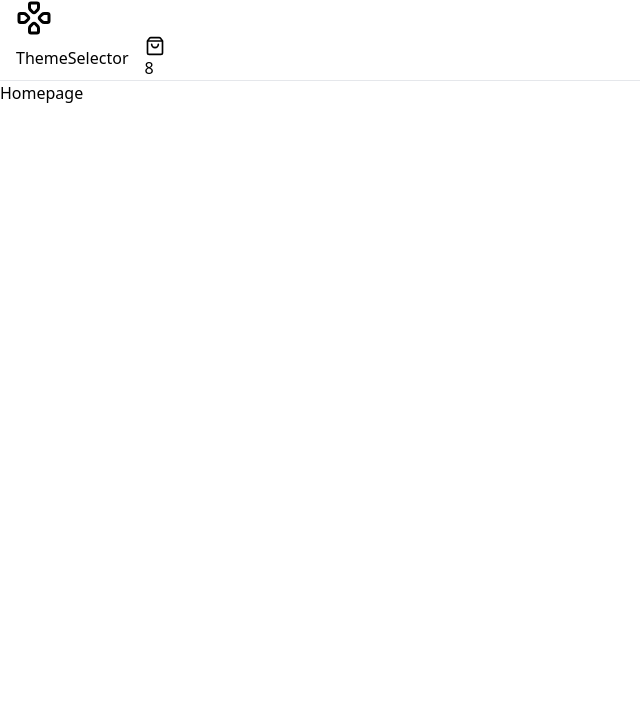
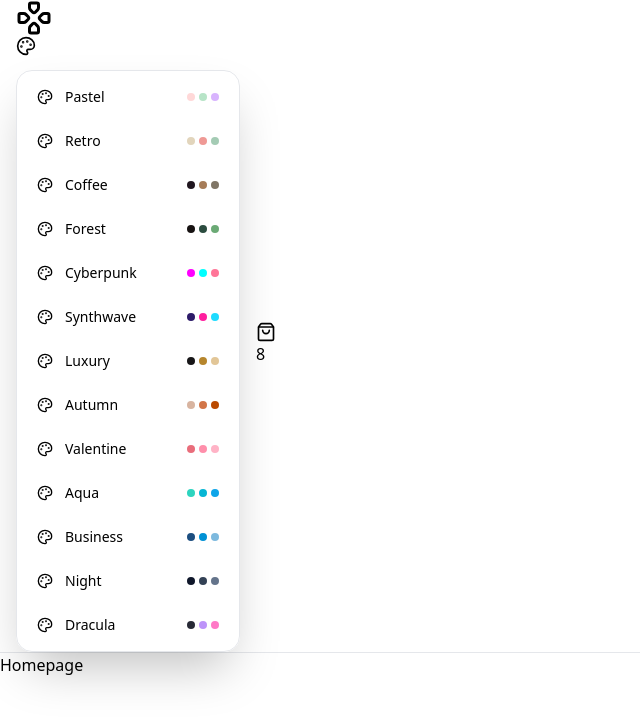
Before and after one commit to Abdirazakf/inventory-app, a React (Vite) app in the folder frontend/: page / in a window 1280 px wide. Shown: the top 724 px of the page, without its empty margins (0-640 px from the left). Built offline with nearby package versions, Linux system fonts and the light colour scheme.

Commit message:
Updated theme selector and shopping bag

```diff
--- a/frontend/src/components/Navbar.jsx
+++ b/frontend/src/components/Navbar.jsx
@@ -1,5 +1,6 @@
 import {Link, useResolvedPath} from "react-router-dom"
 import {GamepadDirectional, ShoppingBagIcon} from "lucide-react"
+import ThemeSelector from "./ThemeSelector"
 
 export default function Navbar(){
     const {pathname} = useResolvedPath()
@@ -21,7 +22,7 @@ export default function Navbar(){
                 </div>
 
                 <div className="flex items-center gap-4">
-                    <p>ThemeSelector</p>
+                    <ThemeSelector/>
                     {isHomepage  && (
                         <div className="indicator">
                             <ShoppingBagIcon className="size-5" />
```
